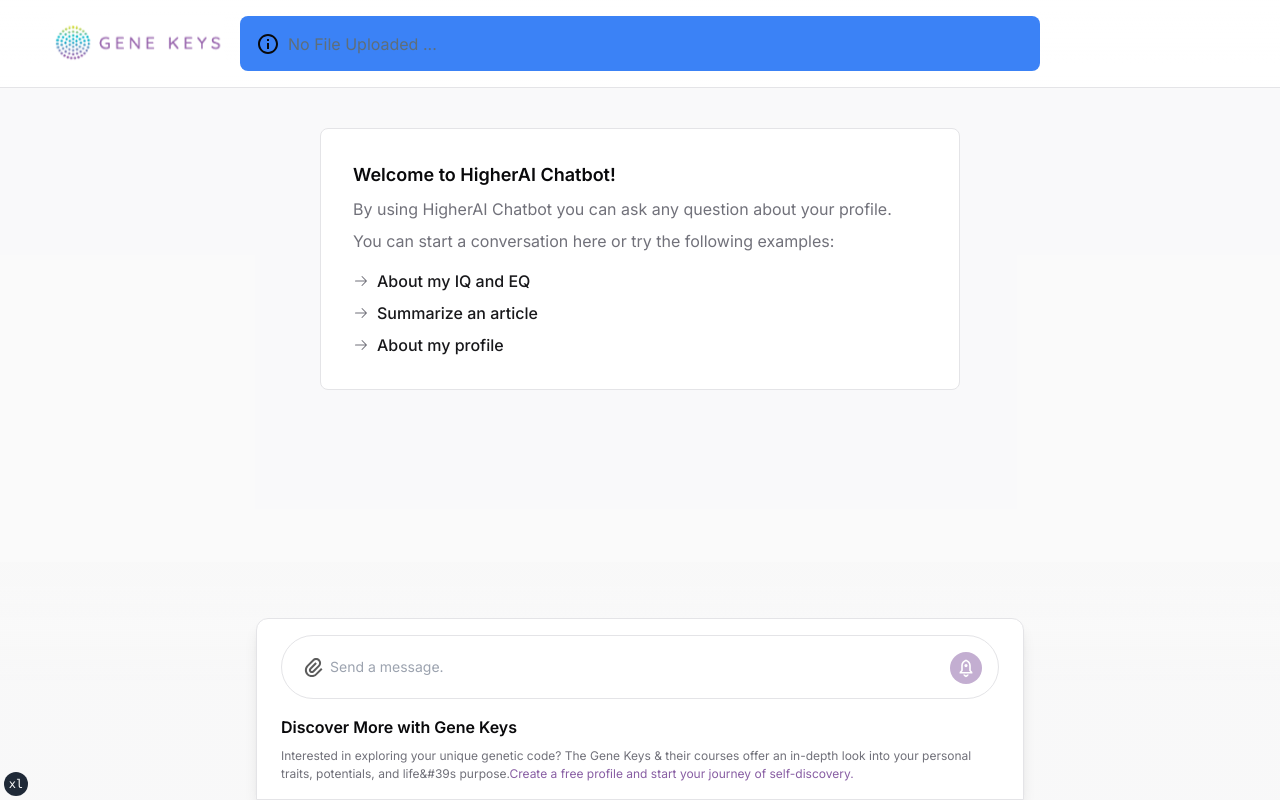
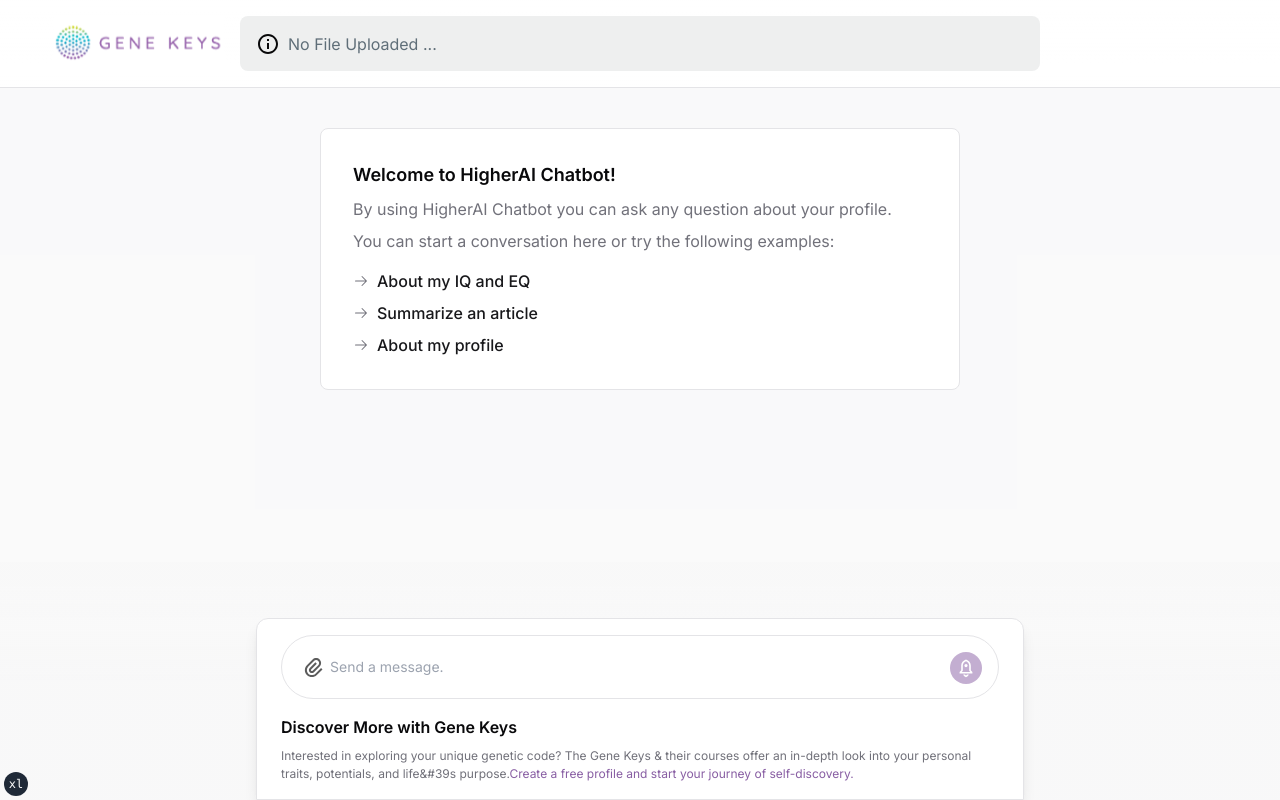
Before and after one commit to daveyato/hd, a Next.js app: page / in a window 1280 px wide. Built offline with nearby package versions, Linux system fonts and the light colour scheme; no server answers.

Commit message:
Fix conflicts

```diff
--- a/components/header.tsx
+++ b/components/header.tsx
@@ -35,7 +35,7 @@
           alt="Logo"
         />
       </div>
-      <div className="flex items-center justify-start px-4 space-x-2 bg-blue-500 lg:w-[800px]  bg-[#EEEFEF] rounded-[8px]">
+      <div className="flex items-center justify-start px-4 space-x-2 lg:w-[800px]  bg-[#EEEFEF] rounded-[8px]">
         <Image
           className="w-[24px] h-[24px] "
           src={info}
```
